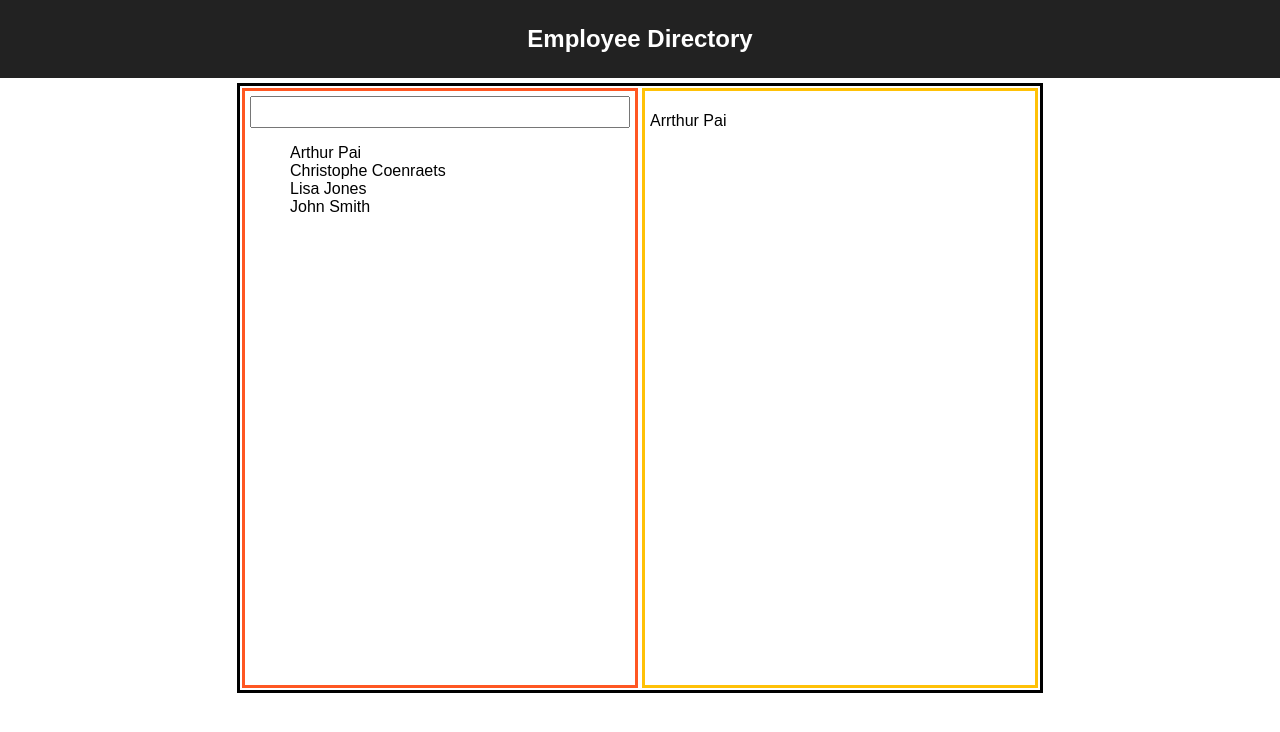
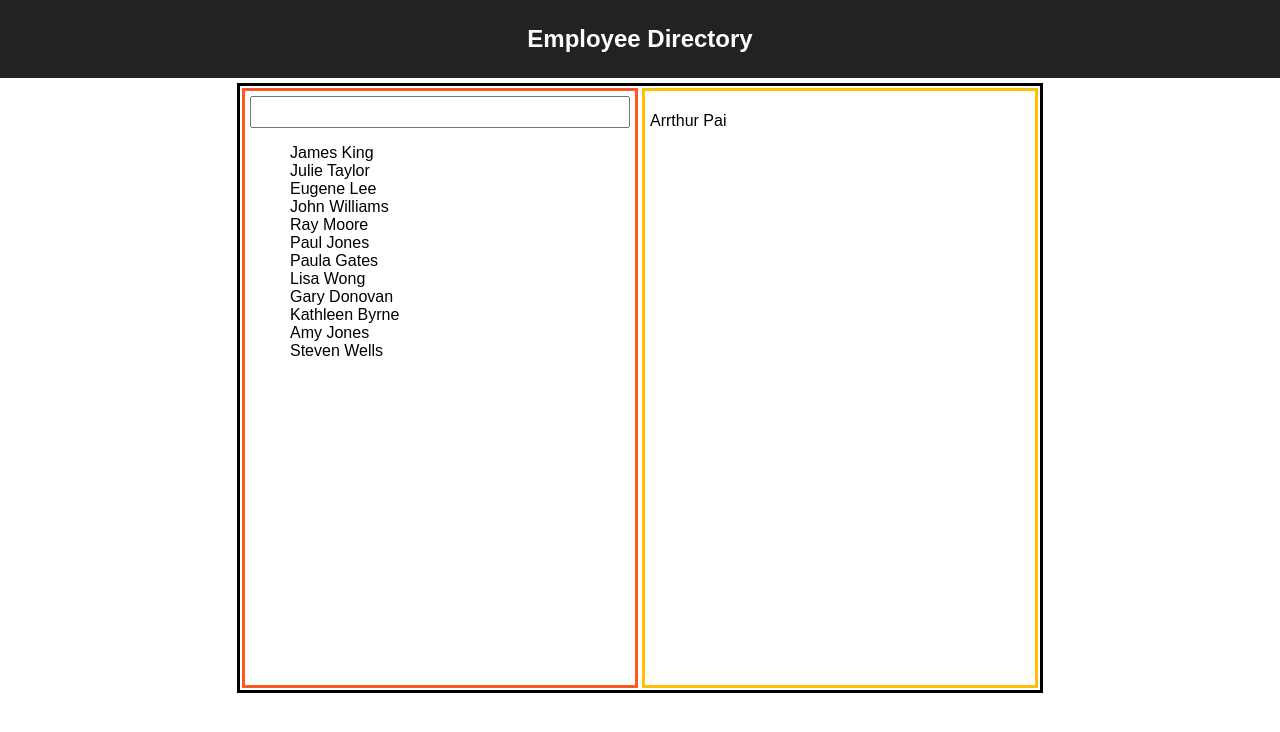
Before and after one commit to ArthurPai/react-contacts, a React (Create React App) app: page / in a window 1280 px wide. Shown: the top 732 px of the page. Built offline with nearby package versions, Linux system fonts and the light colour scheme.

Commit message:
get employees data from services

```diff
--- /dev/null
+++ b/src/EmployeeService.js
@@ -0,0 +1,211 @@
+const EmployeeService = (function() {
+  const findByName = function(searchKey) {
+    var results = employees.filter(function(element) {
+      var fullName = element.firstName + " " + element.lastName;
+      return fullName.toLowerCase().indexOf(searchKey.toLowerCase()) > -1;
+    });
+
+    return results;
+  },
+
+  employees = [
+    {
+      "id": 1,
+      "firstName": "James",
+      "lastName": "King",
+      "managerId": 0,
+      "managerName": "",
+      "reports": 4,
+      "title": "President and CEO",
+      "department": "Corporate",
+      "mobilePhone": "617-000-0001",
+      "officePhone": "781-000-0001",
+      "email": "jking@fakemail.com",
+      "city": "Boston, MA",
+      "pic": "james_king.jpg",
+      "twitterId": "@fakejking",
+      "blog": "http://coenraets.org"
+    }, {
+      "id": 2,
+      "firstName": "Julie",
+      "lastName": "Taylor",
+      "managerId": 1,
+      "managerName": "James King",
+      "reports": 2,
+      "title": "VP of Marketing",
+      "department": "Marketing",
+      "mobilePhone": "617-000-0002",
+      "officePhone": "781-000-0002",
+      "email": "jtaylor@fakemail.com",
+      "city": "Boston, MA",
+      "pic": "julie_taylor.jpg",
+      "twitterId": "@fakejtaylor",
+      "blog": "http://coenraets.org"
+    }, {
+      "id": 3,
+      "firstName": "Eugene",
+      "lastName": "Lee",
+      "managerId": 1,
+      "managerName": "James King",
+      "reports": 0,
+      "title": "CFO",
+      "department": "Accounting",
+      "mobilePhone": "617-000-0003",
+      "officePhone": "781-000-0003",
+      "email": "elee@fakemail.com",
+      "city": "Boston, MA",
+      "pic": "eugene_lee.jpg",
+      "twitterId": "@fakeelee",
+      "blog": "http://coenraets.org"
+    }, {
+      "id": 4,
+      "firstName": "John",
+      "lastName": "Williams",
+      "managerId": 1,
+      "managerName": "James King",
+      "reports": 3,
+      "title": "VP of Engineering",
+      "department": "Engineering",
+      "mobilePhone": "617-000-0004",
+      "officePhone": "781-000-0004",
+      "email": "jwilliams@fakemail.com",
+      "city": "Boston, MA",
+      "pic": "john_williams.jpg",
+      "twitterId": "@fakejwilliams",
+      "blog": "http://coenraets.org"
+    }, {
+      "id": 5,
+      "firstName": "Ray",
+      "lastName": "Moore",
+      "managerId": 1,
+      "managerName": "James King",
+      "reports": 2,
+      "title": "VP of Sales",
+      "department": "Sales",
+      "mobilePhone": "617-000-0005",
+      "officePhone": "781-000-0005",
+      "email": "rmoore@fakemail.com",
+      "city": "Boston, MA",
+      "pic": "ray_moore.jpg",
+      "twitterId": "@fakermoore",
+      "blog": "http://coenraets.org"
+    }, {
+      "id": 6,
+      "firstName": "Paul",
+      "lastName": "Jones",
+      "managerId": 4,
+      "managerName": "John Williams",
+      "reports": 0,
+      "title": "QA Manager",
+      "department": "Engineering",
+      "mobilePhone": "617-000-0006",
+      "officePhone": "781-000-0006",
+      "email": "pjones@fakemail.com",
+      "city": "Boston, MA",
+      "pic": "paul_jones.jpg",
+      "twitterId": "@fakepjones",
+      "blog": "http://coenraets.org"
+    }, {
+      "id": 7,
+      "firstName": "Paula",
+      "lastName": "Gates",
+      "managerId": 4,
+      "managerName": "John Williams",
+      "reports": 0,
+      "title": "Software Architect",
+      "department": "Engineering",
+      "mobilePhone": "617-000-0007",
+      "officePhone": "781-000-0007",
+      "email": "pgates@fakemail.com",
+      "city": "Boston, MA",
+      "pic": "paula_gates.jpg",
+      "twitterId": "@fakepgates",
+      "blog": "http://coenraets.org"
+    }, {
+      "id": 8,
+      "firstName": "Lisa",
+      "lastName": "Wong",
+      "managerId": 2,
+      "managerName": "Julie Taylor",
+      "reports": 0,
+      "title": "Marketing Manager",
+      "department": "Marketing",
+      "mobilePhone": "617-000-0008",
+      "officePhone": "781-000-0008",
+      "email": "lwong@fakemail.com",
+      "city": "Boston, MA",
+      "pic": "lisa_wong.jpg",
+      "twitterId": "@fakelwong",
+      "blog": "http://coenraets.org"
+    }, {
+      "id": 9,
+      "firstName": "Gary",
+      "lastName": "Donovan",
+      "managerId": 2,
+      "managerName": "Julie Taylor",
+      "reports": 0,
+      "title": "Marketing Manager",
+      "department": "Marketing",
+      "mobilePhone": "617-000-0009",
+      "officePhone": "781-000-0009",
+      "email": "gdonovan@fakemail.com",
+      "city": "Boston, MA",
+      "pic": "gary_donovan.jpg",
+      "twitterId": "@fakegdonovan",
+      "blog": "http://coenraets.org"
+    }, {
+      "id": 10,
+      "firstName": "Kathleen",
+      "lastName": "Byrne",
+      "managerId": 5,
+      "managerName": "Ray Moore",
+      "reports": 0,
+      "title": "Sales Representative",
+      "department": "Sales",
+      "mobilePhone": "617-000-0010",
+      "officePhone": "781-000-0010",
+      "email": "kbyrne@fakemail.com",
+      "city": "Boston, MA",
+      "pic": "kathleen_byrne.jpg",
+      "twitterId": "@fakekbyrne",
+      "blog": "http://coenraets.org"
+    }, {
+      "id": 11,
+      "firstName": "Amy",
+      "lastName": "Jones",
+      "managerId": 5,
+      "managerName": "Ray Moore",
+      "reports": 0,
+      "title": "Sales Representative",
+      "department": "Sales",
+      "mobilePhone": "617-000-0011",
+      "officePhone": "781-000-0011",
+      "email": "ajones@fakemail.com",
+      "city": "Boston, MA",
+      "pic": "amy_jones.jpg",
+      "twitterId": "@fakeajones",
+      "blog": "http://coenraets.org"
+    }, {
+      "id": 12,
+      "firstName": "Steven",
+      "lastName": "Wells",
+      "managerId": 4,
+      "managerName": "John Williams",
+      "reports": 0,
+      "title": "Software Architect",
+      "department": "Engineering",
+      "mobilePhone": "617-000-0012",
+      "officePhone": "781-000-0012",
+      "email": "swells@fakemail.com",
+      "city": "Boston, MA",
+      "pic": "steven_wells.jpg",
+      "twitterId": "@fakeswells",
+      "blog": "http://coenraets.org"
+    }
+  ];
+
+  // The public API
+  return {findByName: findByName};
+});
+
+export default EmployeeService;
--- a/src/components/App.js
+++ b/src/components/App.js
@@ -9,12 +9,7 @@ class App extends Component {
   constructor(props) {
     super(props);
     this.state = {
-      employees: [
-        {id: 1, firstName: 'Arthur', lastName: 'Pai'},
-        {id: 2, firstName: 'Christophe', lastName: 'Coenraets'},
-        {id: 3, firstName: 'Lisa', lastName: 'Jones'},
-        {id: 4, firstName: 'John', lastName: 'Smith'}
-      ]
+      employees: this.props.services.findByName(""),
     };
   }
 
--- a/src/index.js
+++ b/src/index.js
@@ -1,8 +1,11 @@
 import React from 'react';
 import ReactDOM from 'react-dom';
 import App from './components/App';
+import EmployeeService from "./EmployeeService";
 import registerServiceWorker from './registerServiceWorker';
 import './css/index.css';
 
-ReactDOM.render(<App />, document.getElementById('root'));
+const employeeService = EmployeeService();
+
+ReactDOM.render(<App services={employeeService} />, document.getElementById('root'));
 registerServiceWorker();
```
